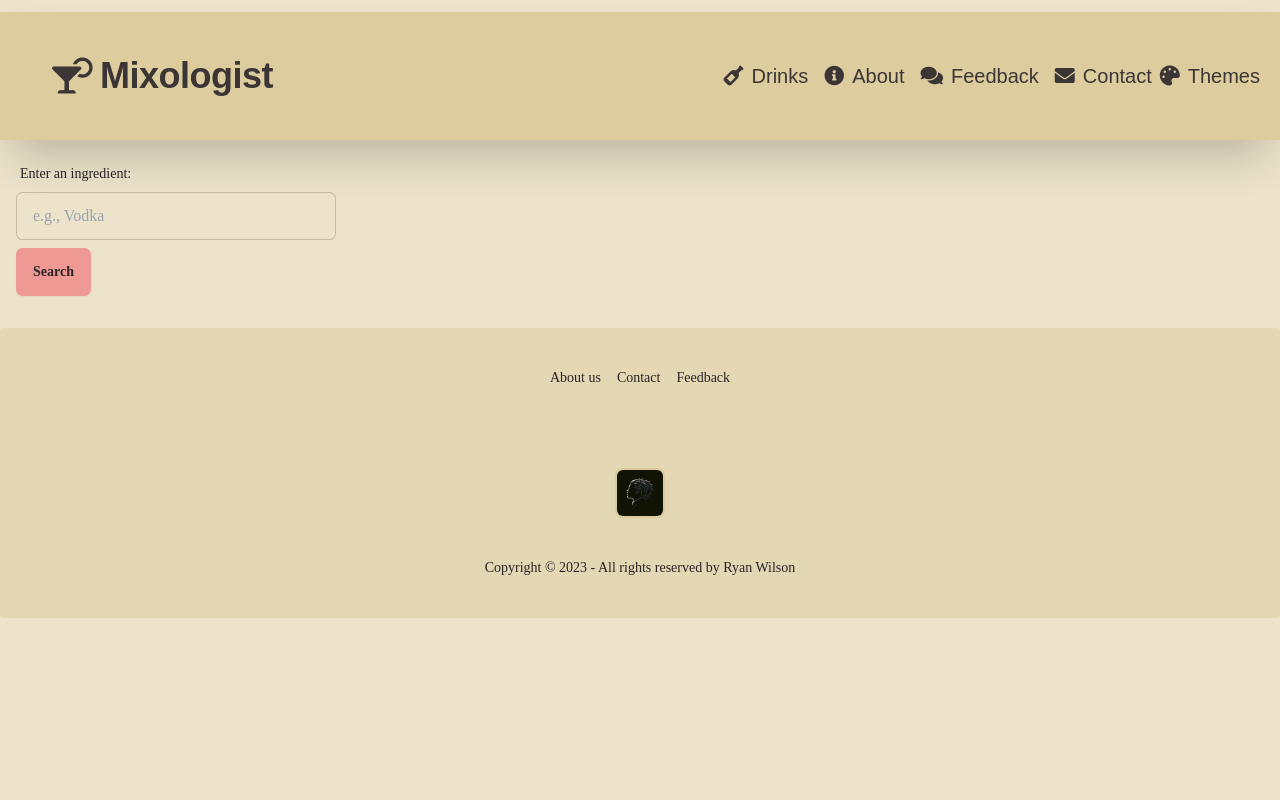
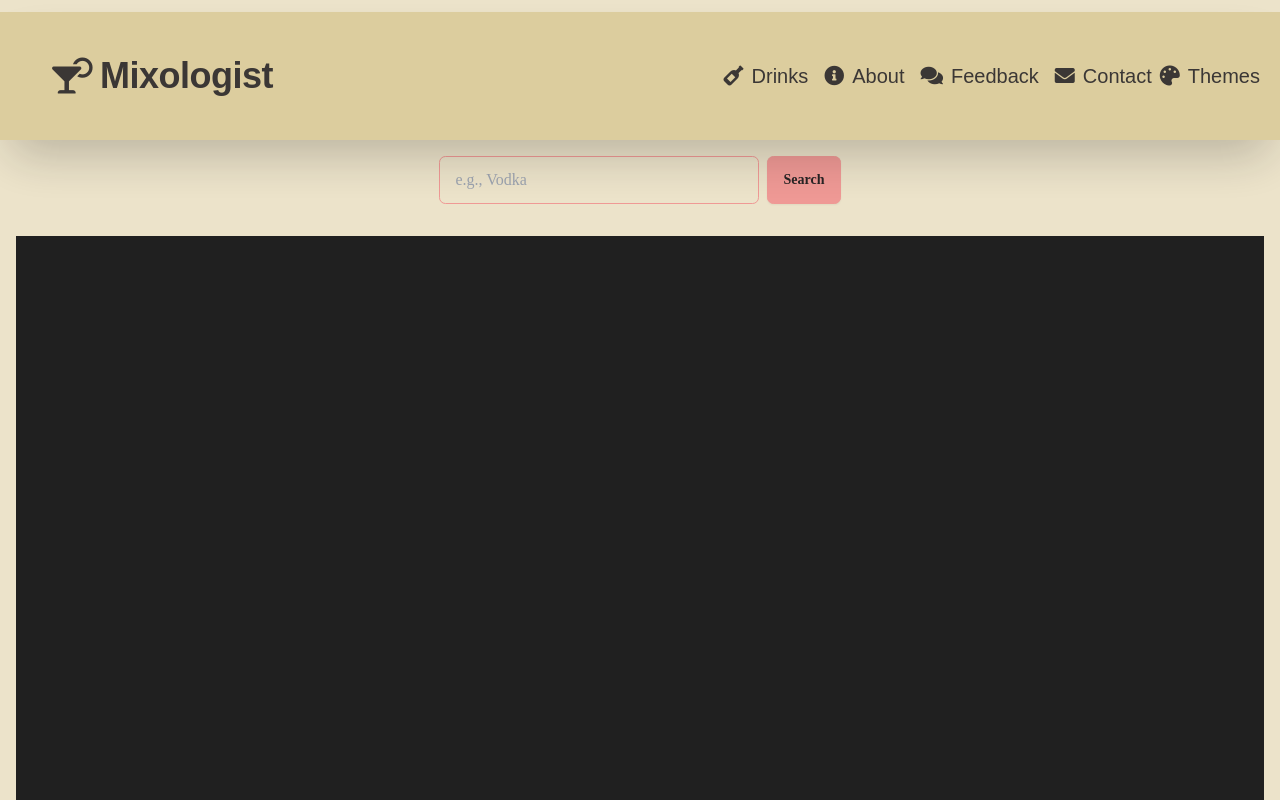
Before and after one commit to RW2023/mixologist, a Next.js app: page /search in a window 1280 px wide. Shown: the top 800 px of the page. Built offline with nearby package versions, Linux system fonts and the light colour scheme.

Commit message:
Add loading indicator. update interface. add details in an ugly string to start

```diff
--- a/src/app/search/page.tsx
+++ b/src/app/search/page.tsx
@@ -3,13 +3,18 @@
 import { useState, FormEvent } from 'react';
 import axios from 'axios';
 import Image from 'next/image';
+import Loading from '@/Components/ui/Loading';
 
+// Define the interface for a Drink object
 interface Drink {
   idDrink: string;
   strDrink: string;
   strDrinkThumb: string;
   strInstructions: string;
-  // Include other properties as needed
+  strCategory: string;
+  strAlcoholic: string;
+  strGlass: string;
+  // Add properties for ingredients and measures
 }
 
 export default function SearchDrinks() {
@@ -38,44 +43,52 @@ export default function SearchDrinks() {
 
   return (
     <div className="container mx-auto p-4">
-      <form onSubmit={handleSearch} className="mb-4">
-        <div className="form-control">
-          <label className="label">
-            <span className="label-text">Enter an ingredient:</span>
-          </label>
+      <form onSubmit={handleSearch} className="mb-8 flex justify-center">
         <input
           type="text"
           placeholder="e.g., Vodka"
-            className="input input-bordered w-full max-w-xs"
+          className="input input-bordered input-primary w-full max-w-xs mr-2"
           value={ingredient}
           onChange={(e) => setIngredient(e.target.value)}
         />
-        </div>
         <button
           type="submit"
-          className={`btn btn-primary mt-2 ${isLoading ? 'loading' : ''}`}
+          className={`btn btn-primary ${isLoading ? <Loading /> : ''}`}
         >
           Search
         </button>
       </form>
 
-      {error && <p className="text-red-500">{error}</p>}
+      {error && <p className="text-red-500 text-center">{error}</p>}
 
-      <div className="grid grid-cols-1 md:grid-cols-3 gap-4">
+      <div className="grid grid-cols-1 md:grid-cols-3 gap-6 min-h-screen" data-theme="business">
         {drinks.map((drink) => (
           <div key={drink.idDrink} className="card card-bordered">
-            <figure>
+            <figure className="p-4">
               <Image
                 src={drink.strDrinkThumb}
                 alt={drink.strDrink}
                 layout="responsive"
                 width={500}
                 height={500}
+                className="rounded-xl"
               />
             </figure>
             <div className="card-body">
               <h2 className="card-title">{drink.strDrink}</h2>
-              <p>{drink.strInstructions}</p>
+              <p>
+                <strong>Category:</strong> {drink.strCategory}
+              </p>
+              <p>
+                <strong>Type:</strong> {drink.strAlcoholic}
+              </p>
+              <p>
+                <strong>Glass:</strong> {drink.strGlass}
+              </p>
+              <p>
+                <strong>Instructions:</strong> {drink.strInstructions}
+              </p>
+              {/* Add components to display ingredients and measures */}
             </div>
           </div>
         ))}
```
Lines whose indentation alone changed are shown as unchanged.
